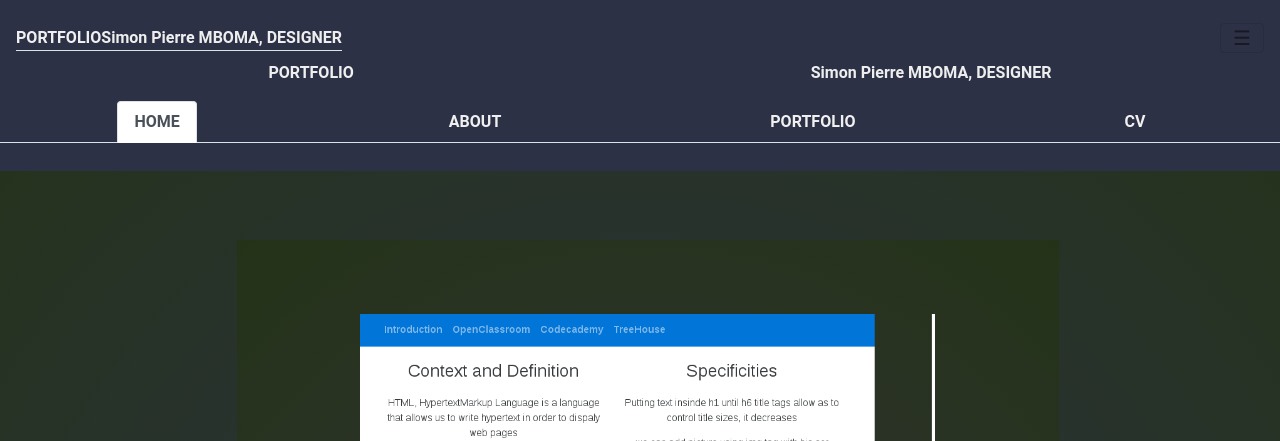
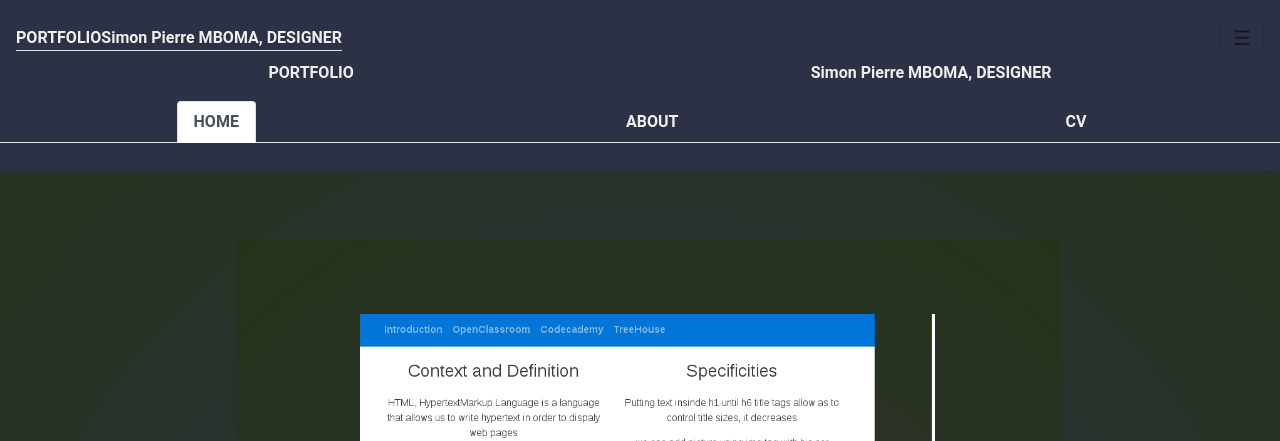
Before and after one commit to NTUMBA/simon_pierre_MBOMA_portfolio, a plain HTML site: page index.html in a window 1280 px wide. Shown: the top 441 px of the page. Drawn offline with nearby package versions, Linux system fonts and the light colour scheme.

Commit message:
Delete portfolio link from header

```diff
--- a/index.html
+++ b/index.html
@@ -54,9 +54,6 @@
                </li>
                <li class="color_list nav-item">
                <a href="about.html" class="nav-link">ABOUT</a>
-               </li>
-               <li class="color_list nav-item">
-               <a href="portfolio.html" class="nav-link">PORTFOLIO</a>
                </li>
                <li class="color_list nav-item">
                <a href="cv.html" class="nav-link">CV</a>
```
Also changed, not shown: about.html (+0 -3 lines), cv.html (+0 -3 lines), portfolio.html (+0 -3 lines).
